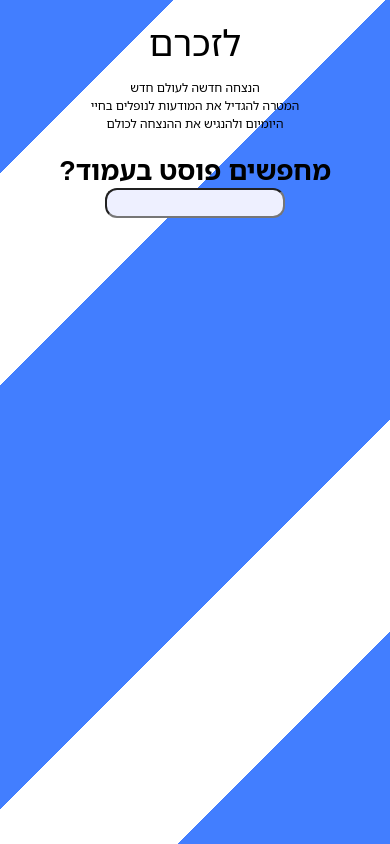
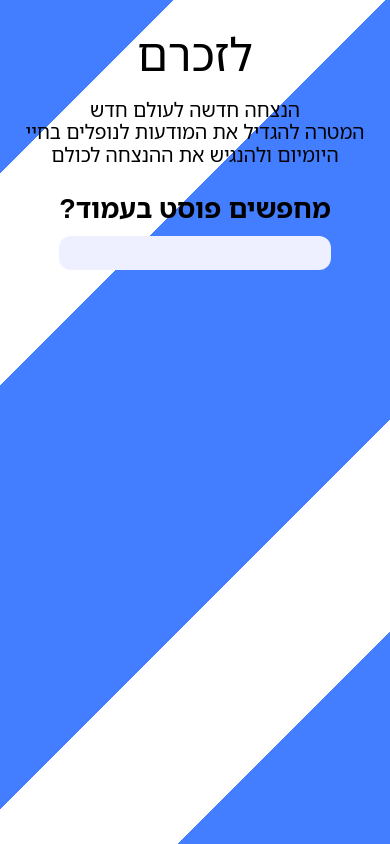
Before and after one commit to RonMordo/lezichram, a React (Vite) app: page / in a window 390 px wide. Built offline with nearby package versions, Linux system fonts and the light colour scheme.

Commit message:
Fixed styling.

```diff
--- a/src/styles/global.css
+++ b/src/styles/global.css
@@ -13,6 +13,7 @@ body {
 
 #root {
   min-height: 100vh;
+  width: 100%;
   text-align: center;
   display: flex;
   justify-content: center;
@@ -42,7 +43,7 @@ body {
 }
 
 .about {
-  font-size: 1rem;
+  font-size: 1.3rem;
   line-height: 1.5rem;
   margin-bottom: 1.5rem;
 }
@@ -53,6 +54,8 @@ h2 {
 
 input {
   background-color: #eef0ff;
+  margin-top: 0.7rem;
+  border: 1px solid transparent;
   border-radius: 12px;
   min-height: 1.7rem;
   min-width: 15rem;
@@ -160,6 +163,22 @@ input {
 
 @media (max-width: 480px) {
   html {
-    font-size: 12px;
+    font-size: 15px;
+  }
+  input {
+    width: 100%;
   }
 }
+
+@media (max-width: 375px) {
+  html {
+    font-size: 13px;
+  }
+  .soldiersContainer {
+    width: 90%;
+  }
+
+  .soldierCard {
+    width: 100%;
+  }
+}
```
